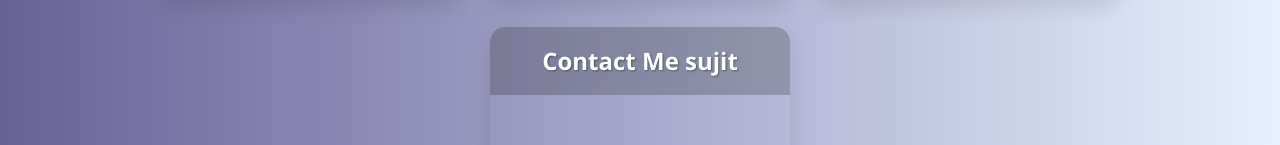
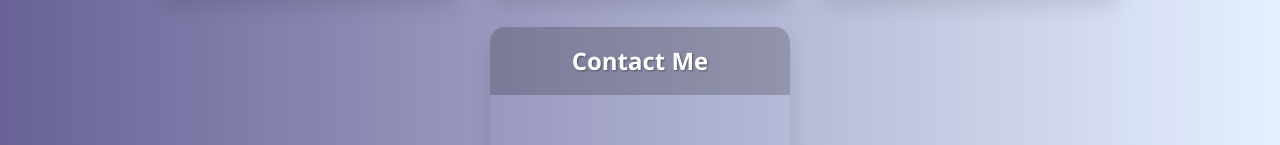
Before and after one commit to sujeetkumar5984/my-portfolio, a plain HTML site: page index.html in a window 1280 px wide. Shown: the part 795-940 px from the top of the page. Drawn offline with Linux system fonts and the light colour scheme.

Commit message:
final change

```diff
--- a/index.html
+++ b/index.html
@@ -106,7 +106,7 @@ Whether you're into campus stories, daily routines, or just looking for some raw
     </div>
 
     <div class="portfolio-box" id="contact-box">
-      <h2>Contact Me sujit</h2>
+      <h2>Contact Me</h2>
       <div class="content">
         <p>Feel free to reach out to me for collaborations, projects, or questions! <a href="mailto:your-sujeetk5984@gmail.com">Email Me</a></p>
       </div>
```
